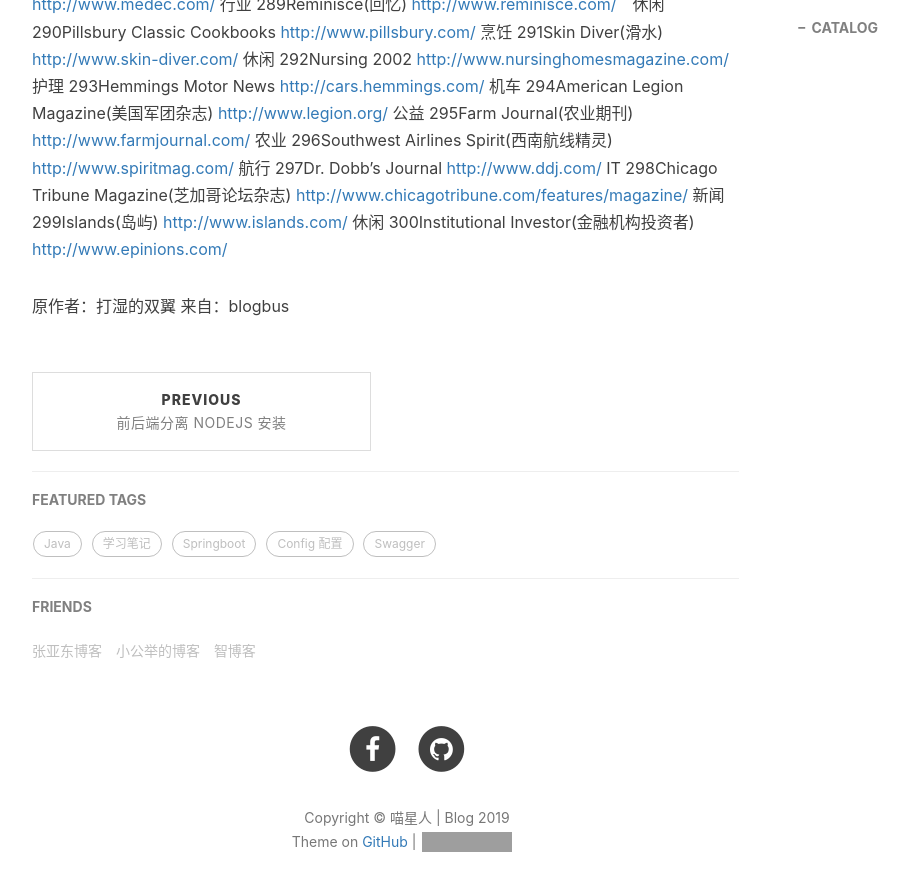
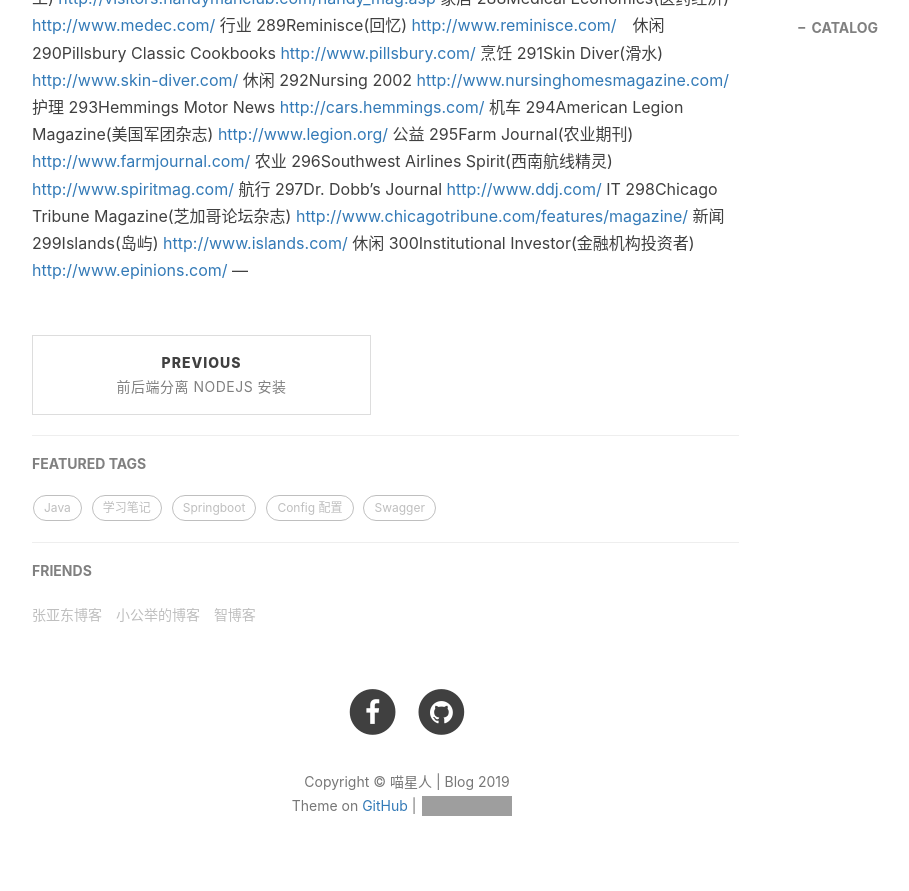
Before and after one commit to jinzhijun/mukeyeshen.github.io, a Jekyll site: the page built from _posts/2019-06-12-300个国外优秀网站，别再说翻墙后不知道做什么.md, in a window 1280 px wide and 900 px high, scrolled down 7745 px. Shown: the top 891 px of the window, without its empty margins (233-1142 px from the left). Built offline with Jekyll 4.4.1, drawn with Linux system fonts in a browser that asks for light colours; nearby versions of some CDN libraries; comment, search, counter and statistics services are not loaded; grey boxes are pictures that could not be loaded.

Commit message:
Update 2019-06-12-300个国外优秀网站，别再说翻墙后不知道做什么.md

```diff
--- a/_posts/2019-06-12-300个国外优秀网站，别再说翻墙后不知道做什么.md
+++ b/_posts/2019-06-12-300个国外优秀网站，别再说翻墙后不知道做什么.md
@@ -10,9 +10,7 @@
     - 国外优秀网站
 
 ---
-
-
-
+---
 1 People(人物）
 <http://people.aol.com/people/index.html>
 娱乐 全球五十位最XX的人
@@ -381,6 +379,4 @@
 <http://www.chicagotribune.com/features/magazine/> 新闻
 299Islands(岛屿) <http://www.islands.com/> 休闲
 300Institutional Investor(金融机构投资者) <http://www.epinions.com/>
-
-原作者：打湿的双翼
-来自：blogbus
+---
```
